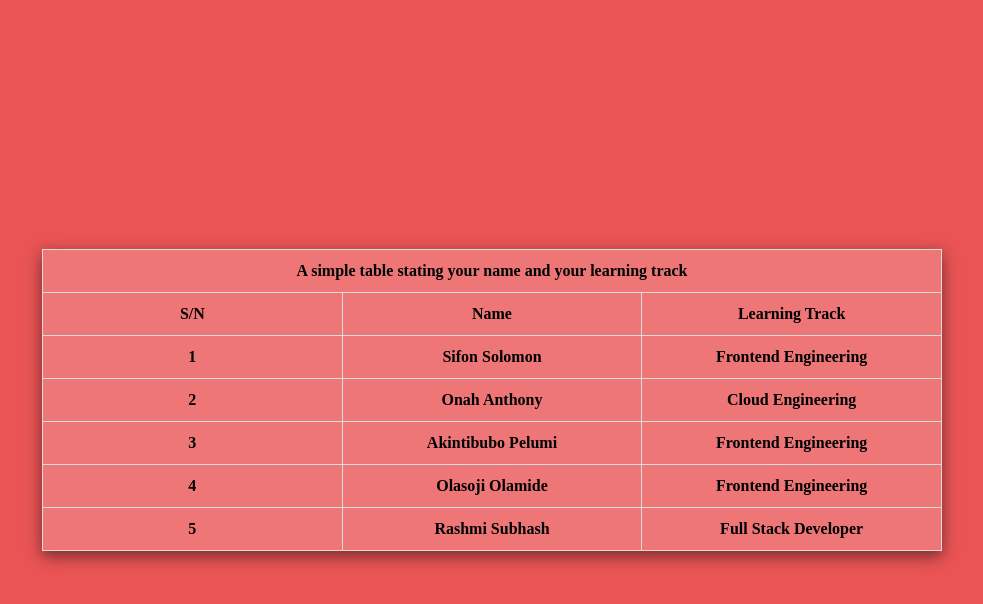
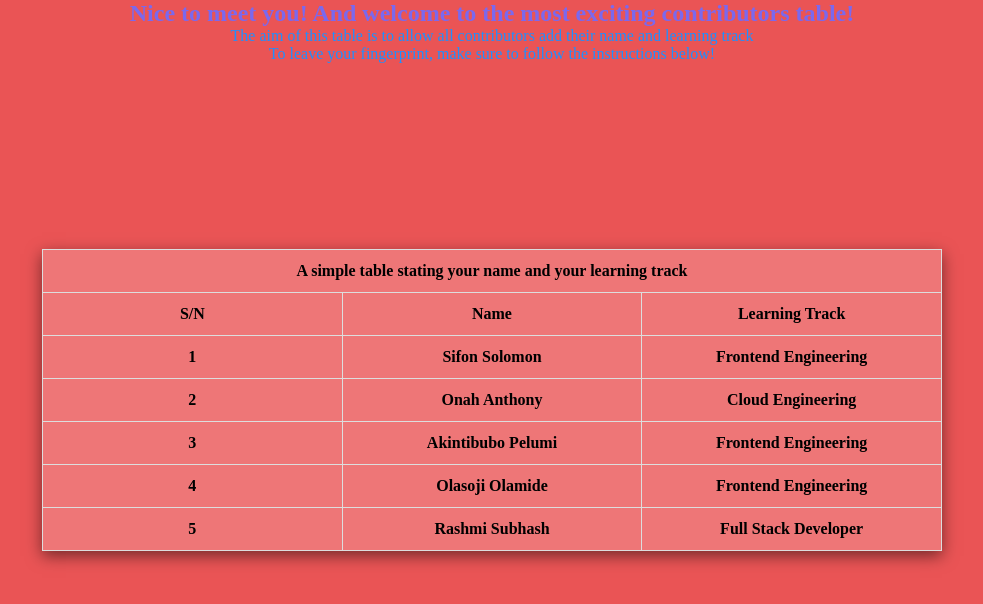
Before and after one commit to SifonSolomon/good-first-issue, a plain HTML site: page index.html in a window 1280 px wide. Shown: the whole page, without its empty margins (148-1131 px from the left). Drawn offline with Linux system fonts and the light colour scheme; a script that the page names is missing.

Commit message:
added welcome section
Added introductory text and styling to the contributors table.

```diff
--- a/index.html
+++ b/index.html
@@ -10,6 +10,11 @@
       A simple table stating your name and your learning track
     </title>
     <body>
+        <section style="text-align: center;">
+            <h1 style="color: mediumslateblue">Nice to meet you! And welcome to the most exciting contributors table!</h1>
+            <p style="color: dodgerblue">The aim of this table is to allow all contributors add their name and learning track</p>
+            <p style="color: dodgerblue">To leave your fingerprint, make sure to follow the instructions below!</p>
+        </section>
         <section >
         <table class="table-wrap">
             <th colspan="3" class>
@@ -59,4 +64,5 @@
     </table>
         </section>
     </body>
+
 </html>
```
